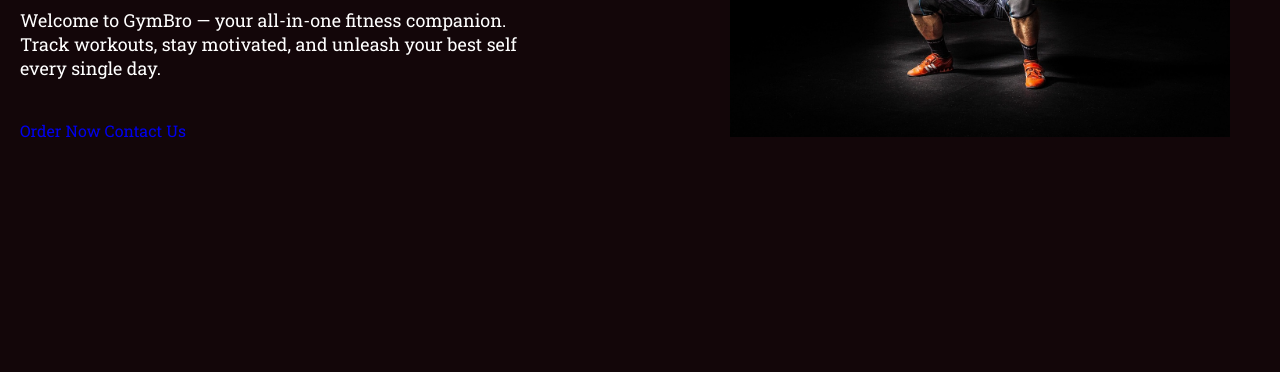
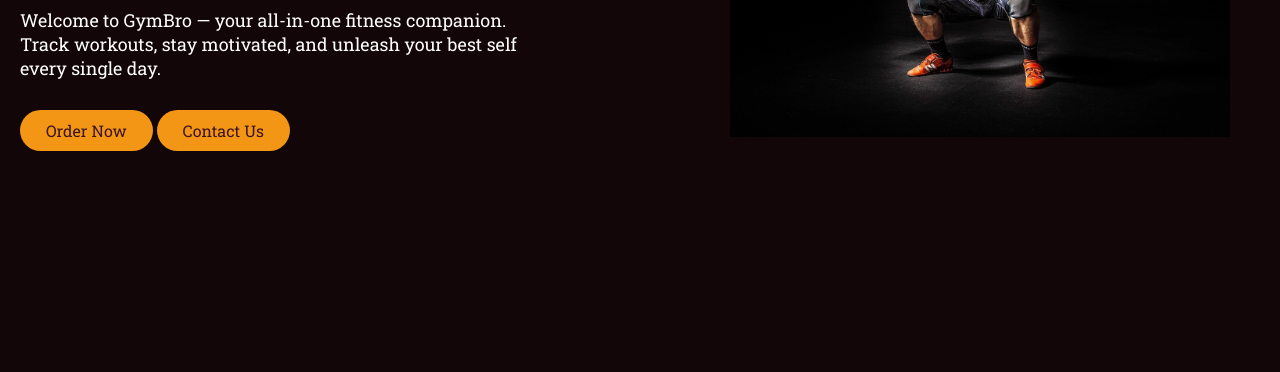
Before and after one commit to veradanicode/GymBro, a plain HTML site: page index.html in a window 1280 px wide. Shown: the part 428-800 px from the top of the page. Drawn offline with Linux system fonts and the light colour scheme.

Commit message:
style button in hero section

```diff
--- a/style.css
+++ b/style.css
@@ -134,3 +134,11 @@ header .navbar{
     max-width: 500px;
     margin-right: 30px;
 }
+
+.hero-section .hero-details .button{
+    padding: 10px 26px;
+    color: var(--primary-color);
+    border-radius: var(--border-radius-m);
+    background: var(--secondary-color);
+    font-weight: var(--font-size-m);
+}
```
